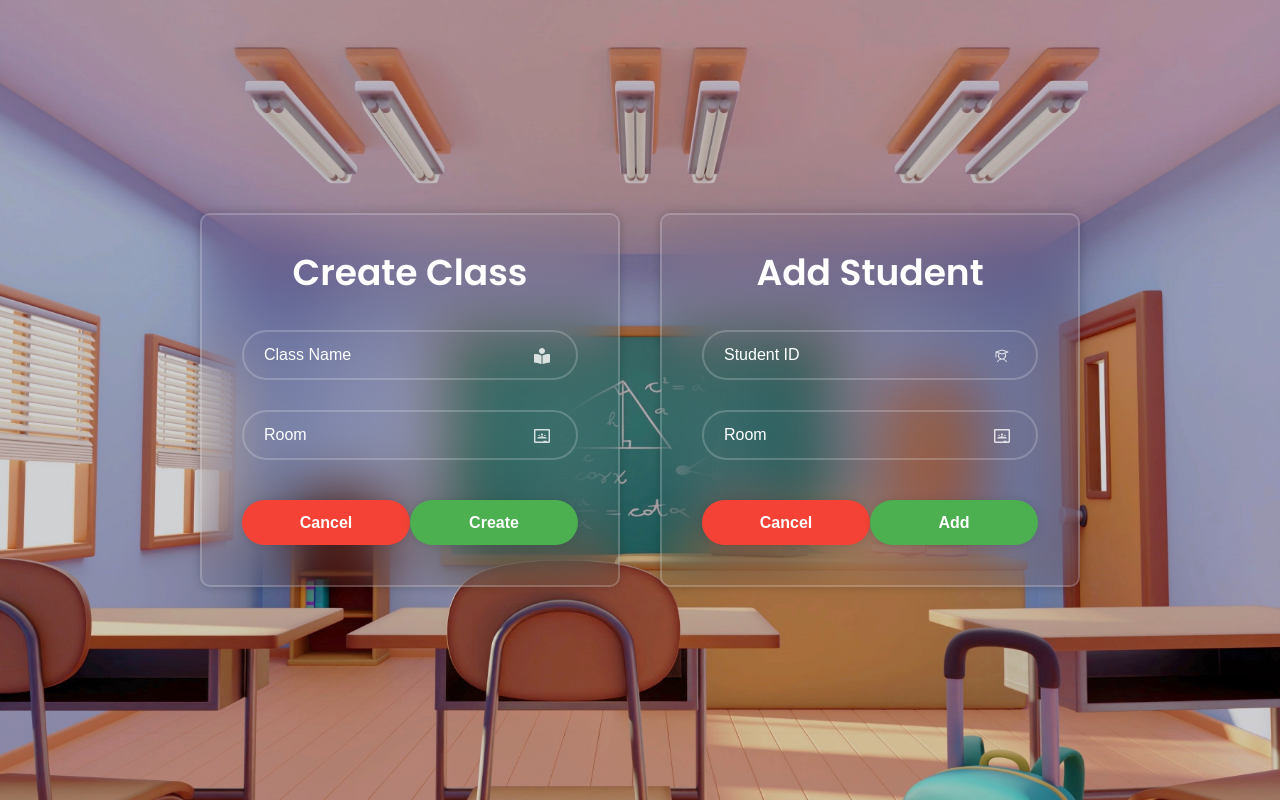
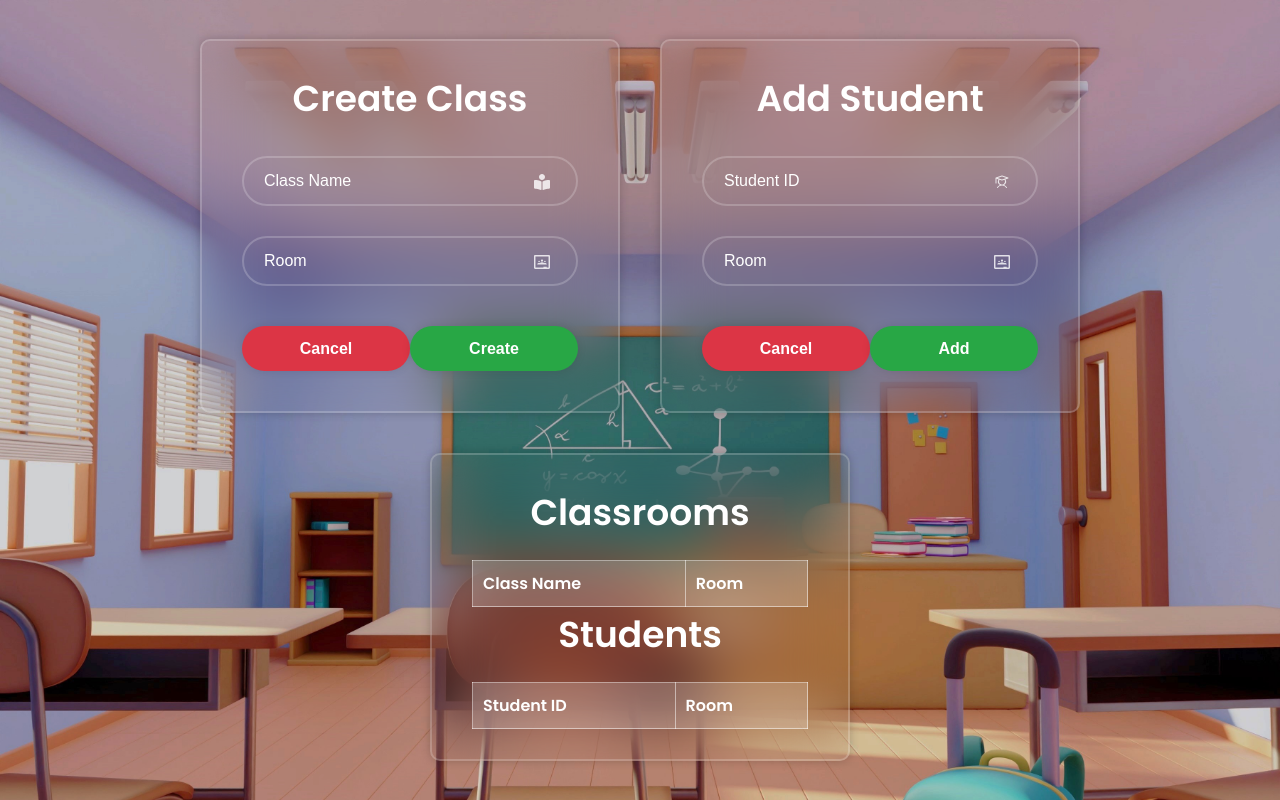
Before and after one commit to PKpattranit999719/Cooperative-Education, a React (Create React App) app in the folder front_end/: page / in a window 1280 px wide. Built offline with nearby package versions, Linux system fonts and the light colour scheme.

Commit message:
ทำให้แสดงตารางด้านล่างเมื่อAddเด็กละCreateห้องเรียน ยังไม่เสร็จ

```diff
--- a/front_end/src/Components/Home/HomeForm.css
+++ b/front_end/src/Components/Home/HomeForm.css
@@ -1,9 +1,14 @@
 .container {
     display: flex;
-    flex-direction: row; /* Display forms in a row (horizontal) */
-    justify-content: space-between; /* Adds space between the forms */
-    gap: 40px; /* Adds a gap of 40px between the forms */
-    align-items: flex-start; /* Align forms at the top */
+    flex-direction: column; /* Vertical arrangement for container */
+    gap: 40px; /* Space between forms and table sections */
+    align-items: center;
+}
+
+.form-group {
+    display: flex;
+    flex-direction: row; /* Align forms side by side horizontally */
+    gap: 40px; /* Space between Create Class and Add Student forms */
 }
 
 .wrapper {
@@ -21,10 +26,6 @@
     font-size: 36px;
     text-align: center;
     margin-bottom: 20px;
-}
-
-.wrapper h2 {
-    font-size: 36px;
 }
 
 .wrapper .input-box {
@@ -69,28 +70,47 @@
 .wrapper button {
     width: 48%;
     height: 45px;
-    background: #fff;
     border: none;
     outline: none;
     border-radius: 40px;
     cursor: pointer;
     font-size: 16px;
-    color: #333;
     font-weight: 700;
     margin: 10px 0;
     box-shadow: 0 0 10px rgba(0, 0, 0, .1);
 }
 
-.wrapper button:hover {
-    background: #f0f0f0;
+.wrapper .create-button {
+    background: #28a745; /* Green color */
+    color: #fff;
 }
 
-.wrapper form button:first-of-type {
-    background-color: #f44336;
-    color: white;
+.wrapper .cancel-button {
+    background: #dc3545; /* Red color */
+    color: #fff;
 }
 
-.wrapper form button:last-of-type {
-    background-color: #4caf50;
+.wrapper .create-button:hover {
+    background: #218838; /* Darker green on hover */
+}
+
+.wrapper .cancel-button:hover {
+    background: #c82333; /* Darker red on hover */
+}
+
+.wrapper table {
+    width: 100%;
+    margin-top: 20px;
     color: white;
+    border-collapse: collapse;
 }
+
+.wrapper table th, .wrapper table td {
+    border: 1px solid rgba(255, 255, 255, .5);
+    padding: 10px;
+    text-align: left;
+}
+
+.wrapper table th {
+    background-color: rgba(255, 255, 255, .2);
+}
--- a/front_end/src/Components/Home/HomeForm.jsx
+++ b/front_end/src/Components/Home/HomeForm.jsx
@@ -1,50 +1,133 @@
-import React from 'react';
+import React, { useState } from 'react';
 import './HomeForm.css';
 import { FaBookReader } from "react-icons/fa";
 import { SiGoogleclassroom } from "react-icons/si";
 import { PiStudent } from "react-icons/pi";
 
 const HomeForm = () => {
+    const [classrooms, setClassrooms] = useState([]); // State for classrooms
+    const [students, setStudents] = useState([]); // State for students
+    const [className, setClassName] = useState('');
+    const [classRoom, setClassRoom] = useState('');
+    const [studentId, setStudentId] = useState('');
+    const [studentRoom, setStudentRoom] = useState('');
+
+    const handleCreateClass = (e) => {
+        e.preventDefault();
+        setClassrooms([...classrooms, { name: className, room: classRoom }]);
+        setClassName('');
+        setClassRoom('');
+    };
+
+    const handleAddStudent = (e) => {
+        e.preventDefault();
+        setStudents([...students, { id: studentId, room: studentRoom }]);
+        setStudentId('');
+        setStudentRoom('');
+    };
+
     return (
         <div className='container'>
-            {/* Create Class Form */}
+            <div className='form-group'>
                 <div className='wrapper'>
-                <form action=''>
+                    <form onSubmit={handleCreateClass}>
                         <h1>Create Class</h1>
                         <div className='input-box'>
-                        <input type="text" placeholder='Class Name' required />
+                            <input
+                                type="text"
+                                placeholder='Class Name'
+                                value={className}
+                                onChange={(e) => setClassName(e.target.value)}
+                                required
+                            />
                             <FaBookReader className='icon' />
                         </div>
                         <div className='input-box'>
-                        <input type="text" placeholder='Room' required />
+                            <input
+                                type="text"
+                                placeholder='Room'
+                                value={classRoom}
+                                onChange={(e) => setClassRoom(e.target.value)}
+                                required
+                            />
                             <SiGoogleclassroom className='icon' />
                         </div>
 
                         <div className='button-group'>
-                        <button type="button">Cancel</button>
-                        <button type="submit">Create</button>
+                            <button type="button" className="cancel-button" onClick={() => { setClassName(''); setClassRoom(''); }}>Cancel</button>
+                            <button type="submit" className="create-button">Create</button>
                         </div>
                     </form>
                 </div>
 
-            {/* Add Student Form */}
                 <div className='wrapper'>
-                <form action=''>
+                    <form onSubmit={handleAddStudent}>
                         <h2>Add Student</h2>
                         <div className='input-box'>
-                        <input type="text" placeholder='Student ID' required />
+                            <input
+                                type="text"
+                                placeholder='Student ID'
+                                value={studentId}
+                                onChange={(e) => setStudentId(e.target.value)}
+                                required
+                            />
                             <PiStudent className='icon' />
                         </div>
                         <div className='input-box'>
-                        <input type="text" placeholder='Room' required />
+                            <input
+                                type="text"
+                                placeholder='Room'
+                                value={studentRoom}
+                                onChange={(e) => setStudentRoom(e.target.value)}
+                                required
+                            />
                             <SiGoogleclassroom className='icon' />
                         </div>
 
                         <div className='button-group'>
-                        <button type="button">Cancel</button>
-                        <button type="submit">Add</button>
+                            <button type="button" className="cancel-button" onClick={() => { setStudentId(''); setStudentRoom(''); }}>Cancel</button>
+                            <button type="submit" className="create-button">Add</button>
                         </div>
                     </form>
+                </div>
+            </div>
+
+            <div className='wrapper'>
+                <h2>Classrooms</h2>
+                <table>
+                    <thead>
+                        <tr>
+                            <th>Class Name</th>
+                            <th>Room</th>
+                        </tr>
+                    </thead>
+                    <tbody>
+                        {classrooms.map((classroom, index) => (
+                            <tr key={index}>
+                                <td>{classroom.name}</td>
+                                <td>{classroom.room}</td>
+                            </tr>
+                        ))}
+                    </tbody>
+                </table>
+
+                <h2>Students</h2>
+                <table>
+                    <thead>
+                        <tr>
+                            <th>Student ID</th>
+                            <th>Room</th>
+                        </tr>
+                    </thead>
+                    <tbody>
+                        {students.map((student, index) => (
+                            <tr key={index}>
+                                <td>{student.id}</td>
+                                <td>{student.room}</td>
+                            </tr>
+                        ))}
+                    </tbody>
+                </table>
             </div>
         </div>
     );
```
Lines whose indentation alone changed are shown as unchanged.
